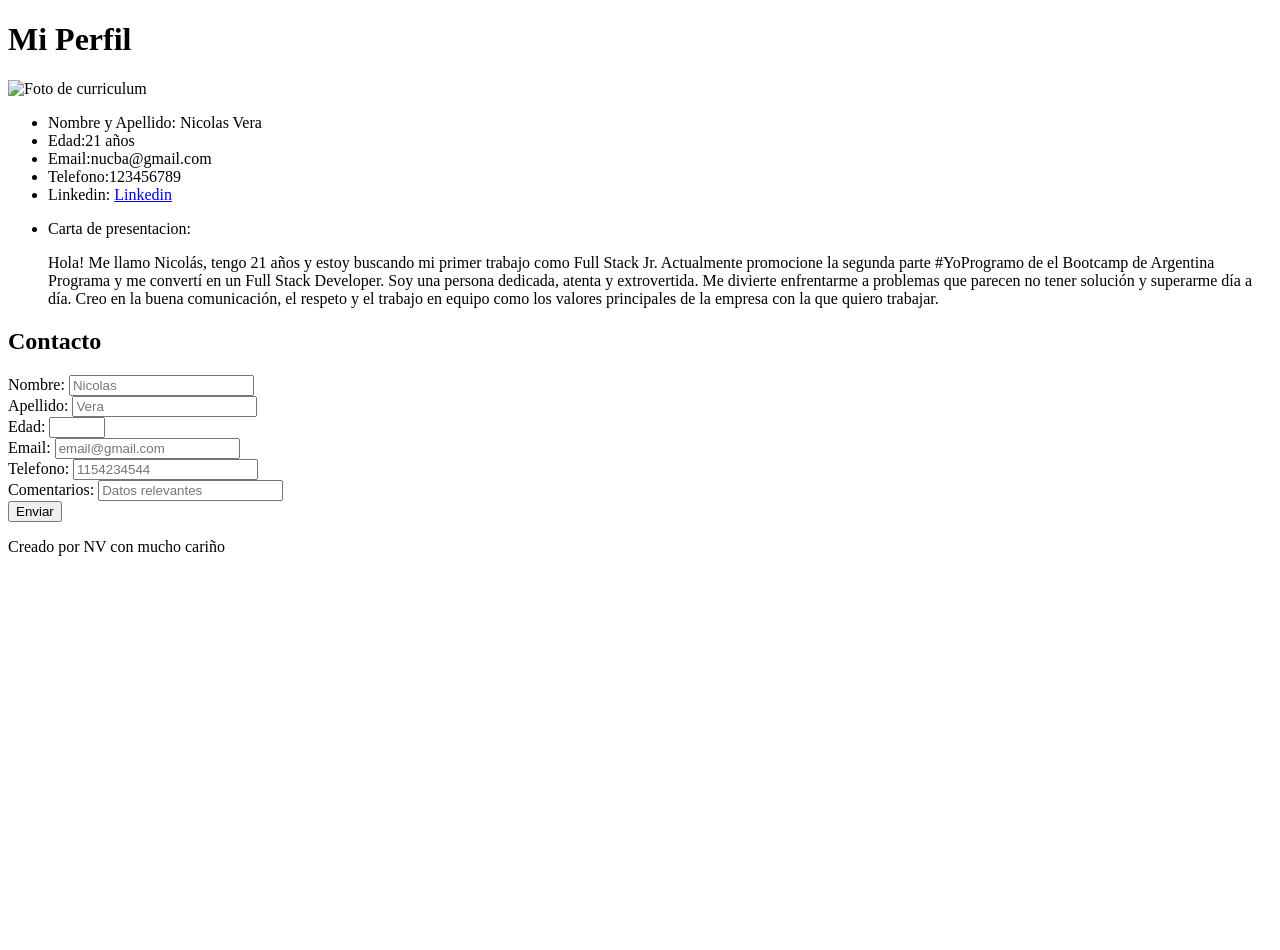
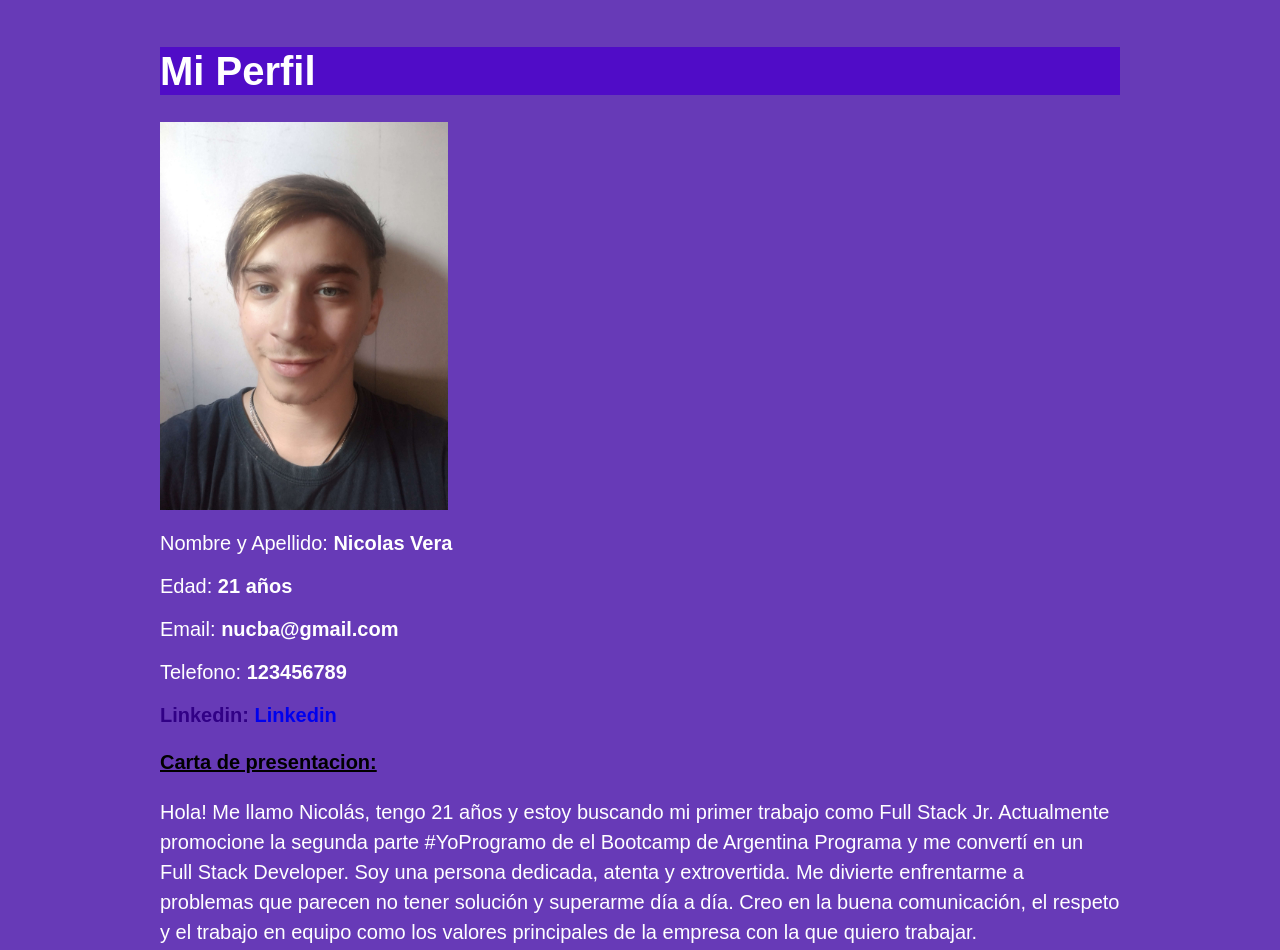
Before and after one commit to NicolasJVera/nucba-pratica, a plain HTML site: page index.html in a window 1280 px wide. Shown: the top 950 px of the page. Before the commit the page ends 800 px from the top, so only its background shows below. Drawn offline with Linux system fonts and the light colour scheme.

Commit message:
mi primeros estilos en css

```diff
--- a/index.html
+++ b/index.html
@@ -7,28 +7,27 @@
     <title>Nicolas Vera - Portafolio</title>
 </head>
 
-<body>
-    <header>
+<body class="container">
+    <header class="header">
         <h1>Mi Perfil</h1>
     </header>
 
-    <main>
-        <div>
-            <img src="./img/foto-perfil.jpg" width="10%" height="10%" alt="Foto de curriculum">
+    <main class="main">
+        <div class="">
+            <img src="./img/foto-perfil.jpg" width="30%" alt="Foto de curriculum">
         </div>
-        <div>
-            <ul>
-                <li>Nombre y Apellido: Nicolas Vera</li>
-                <li>Edad:21 años</li>
-                <li>Email:nucba@gmail.com</li>
-                <li>Telefono:123456789</li>
-                <li>
+        <div class="presentacion">
+            <p class="nombre">Nombre y Apellido: <span>Nicolas Vera</span></p>
+                <p class="edad">Edad: <span>21 años</span></p>
+                <p class="mail">Email: <span>nucba@gmail.com</span></p>
+                <p class="telefono">Telefono: <span>123456789</span></p>
+                <p class="linkedin">
                     Linkedin:
                     <a href="https://www.linkedin.com/in/nicolas-vera-javier/" target="_blank">Linkedin</a>
-                </li>
-                <li>
-                    <article>
-                        <p>Carta de presentacion:</p>
+                </p>
+                <p>
+                    <article class="articulo">
+                        <p class="carta">Carta de presentacion:</p>
                         <p>Hola! Me llamo Nicolás, tengo 21 años y estoy buscando mi primer trabajo como Full Stack Jr.
                             Actualmente promocione la segunda parte #YoProgramo de el Bootcamp de Argentina Programa y me
                             convertí en un Full Stack Developer.
@@ -36,58 +35,46 @@
                             no tener solución y superarme día a día. Creo en la buena comunicación, el respeto y el trabajo
                             en equipo como los valores principales de la empresa con la que quiero trabajar. </p>
                     </article>
-                </li>
-            </ul>
+                </p>
         </div>
 
         <section>
-            <div>
+            <div class="titulo-form">
                 <h2>Contacto</h2>
             </div>
-            <div>
+            <div class="container-form">
                 <form>
-                    <div>
+                    <div class="item-form">
                         <label for="name">Nombre:</label>
                         <input type="text" id="name" placeholder="Nicolas">
                     </div>
 
-
-
-                    <div>
+                    <div class="item-form">
                         <label for="Apellido">Apellido:</label>
                         <input type="text" id="Apellido" placeholder="Vera">
                     </div>
 
-
-
-                    <div>
+                    <div class="item-form">
                         <label for="edad">Edad:</label>
                         <input type="number" id="edad" min="1" max="99">
                     </div>
 
-
-
-                    <div>
+                    <div class="item-form">
                         <label for="email">Email:</label>
                         <input type="email" placeholder="email@gmail.com" id="email">
                     </div>
 
-
-
-                    <div>
+                    <div class="item-form">
                         <label for="phone">Telefono:</label>
                         <input type="tel" id="phone" placeholder="1154234544">
                     </div>
 
-
-
-                    <div>
+                    <div class="item-form">
                         <label for="comentarios">Comentarios:</label>
                         <input type="text" id="comentarios" placeholder="Datos relevantes">
                     </div>
 
-
-                    <input type="submit" value="Enviar">
+                    <input class="boton-bg" type="submit" value="Enviar">
                 </form>
             </div>
 
@@ -95,7 +82,7 @@
         </section>
     </main>
 
-    <footer>
+    <footer class="footer">
         <p>
             Creado por NV con mucho cariño
         </p>
--- a/style.css
+++ b/style.css
@@ -0,0 +1,84 @@
+html {
+    box-sizing: border-box;
+    font-size: 62.5%; /* 1 rem = 10px */
+}
+
+*, *:before, *:after {
+    box-sizing: inherit;
+}
+
+body {
+background-color: #673ab7;
+  color: #fff;
+  font-family: "Poppins", sans-serif;
+  padding: 2rem;
+}
+
+.container {
+    width: min(90%, 100rem);
+    margin: 0 auto;
+}
+
+a {
+    text-decoration: none;
+}
+
+h1, h2, h3, h4 {
+    line-height: 1.2;
+}
+
+h1 {
+    font-size: 4rem;
+}
+
+span {
+    font-weight: 800;
+    color: #fff;
+}
+
+/* Generales */
+
+.header {
+    background-color: #500cc7;
+}
+
+.presentacion {
+    font-size: 2rem;
+}
+
+.linkedin {
+    font-weight: 900;
+    color: #310086;
+}
+
+.carta {
+    font-weight: 800;
+    color: #000;
+    text-decoration: underline;
+}
+
+.articulo {
+    line-height: 1.5;
+}
+
+.titulo-form {
+    font-size: 3rem;
+}
+
+.item-form {
+    font-weight: 600;
+    font-size: 1.5rem;
+    margin-bottom: 1rem;
+}
+
+.boton-bg {
+    background-color: #000;
+    color: #fff;
+    font-size: 1.5rem;
+}
+
+.footer {
+
+    margin-top: 2rem;
+    font-size: 3rem;
+}
```
Also changed, not shown: img/foto-perfil.jpg (added).
